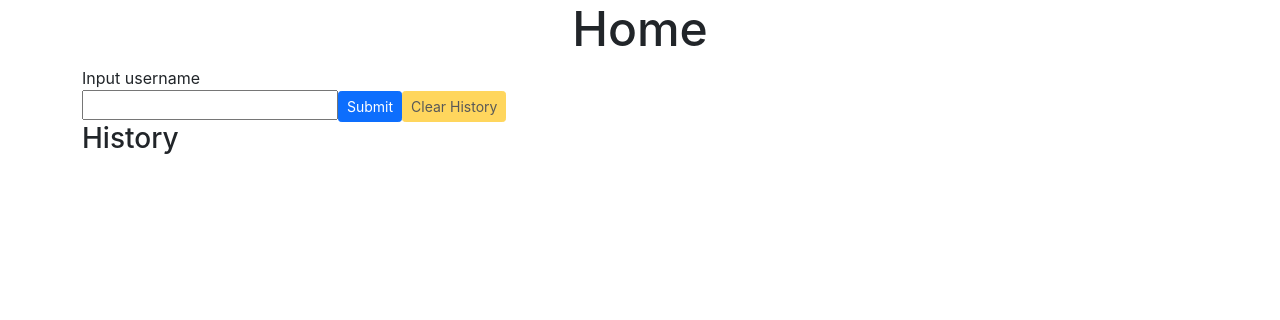
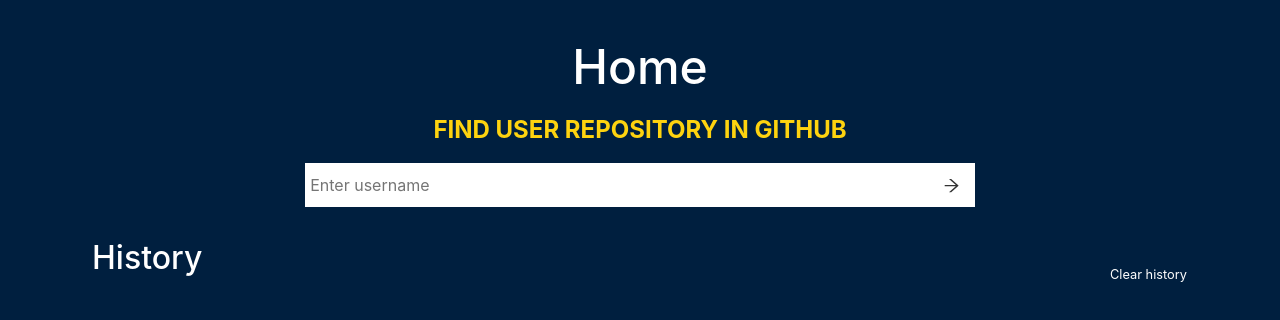
Before and after one commit to aleetsaiya/dcard-frontend-hw, a React (Create React App) app: page /dcard-frontend-hw in a window 1280 px wide. Shown: the top 320 px of the page. Built offline with nearby package versions, Linux system fonts and the light colour scheme; the HTML template or start-up script is replaced by a standard one.

Commit message:
style homepage

```diff
--- a/package.json
+++ b/package.json
@@ -13,6 +13,7 @@
     "react-bootstrap": "^2.1.1",
     "react-dom": "^17.0.2",
     "react-hot-toast": "^2.2.0",
+    "react-icons": "^4.3.1",
     "react-infinite-scroll-component": "^6.1.0",
     "react-router-dom": "^6.2.1",
     "react-scripts": "5.0.0",
--- a/src/components/Header.jsx
+++ b/src/components/Header.jsx
@@ -3,17 +3,14 @@
 
 const Header = (props) => {
   const { title } = props
-  const styleCenter = {
-    display: 'flex',
-    justifyContent: 'center',
-    alignItem: 'center'
-  }
-  const largeSize = {
-    fontSize: '3rem'
+  const headerStyle = {
+    marginTop: '30px',
+    textAlign: 'center',
+    padding: '0.5rem 0'
   }
   return (
-    <div style={styleCenter}>
-      <h2 style={largeSize}>{title}</h2>
+    <div style={headerStyle}>
+      <h1>{title}</h1>
     </div>
   )
 }
--- a/src/components/Layout.jsx
+++ b/src/components/Layout.jsx
@@ -9,6 +9,7 @@
     <Fragment>
       <Header title={title}></Header>
       <Container>{children}</Container>
+      <div style={{ height: '80px' }}></div>
     </Fragment>
   )
 }
--- a/src/index.css
+++ b/src/index.css
@@ -1,13 +1,116 @@
+* {
+  box-sizing: border-box;
+}
+
 body {
   margin: 0;
   font-family: -apple-system, BlinkMacSystemFont, 'Segoe UI', 'Roboto', 'Oxygen',
     'Ubuntu', 'Cantarell', 'Fira Sans', 'Droid Sans', 'Helvetica Neue',
     sans-serif;
-  -webkit-font-smoothing: antialiased;
-  -moz-osx-font-smoothing: grayscale;
+  background-color: #001f3f;
+  color: #fff;
 }
 
-code {
-  font-family: source-code-pro, Menlo, Monaco, Consolas, 'Courier New',
-    monospace;
+input {
+  color: #111;
+  padding: 10px 5px;
+  border: none;
+  margin-right: 8px;
+  width: 100%;
+  outline: none;
 }
+
+button {
+  border: none;
+  background-color: inherit;
+}
+
+h1 {
+  font-size: 3rem;
+}
+
+h2 {
+  font-size: 2rem;
+}
+
+h3 {
+  font-size: 1.5rem;
+}
+
+.hp-search {
+  text-align: center;
+  width: 60%;
+  margin: 0 auto;
+}
+
+.hp-search-title {
+  font-size: 1.5rem;
+  text-transform: uppercase;
+  color: #fed30f;
+  font-weight: bold;
+  margin-bottom: 15px;
+}
+
+.hp-search-input {
+  width: 100%;
+  position: relative;
+}
+
+.hp-search-input-submit {
+  position: absolute;
+  height: 100%;
+  top: 0px;
+  right: 8px;
+  color: #333;
+  font-size: 1.2rem;
+  font-weight: bold;
+}
+
+.hp-history {
+  margin-top: 2rem;
+}
+
+.hp-history-info {
+  display: flex;
+  padding-left: 10px;
+  margin-bottom: 10px;
+  position: relative;
+}
+
+.hp-history-info-title {
+  font-size: 2rem;
+}
+
+.hp-history-info-clear {
+  color: #fff;
+  font-size: .8rem;
+  position: absolute;
+  right: 5px;
+  bottom: 0px;
+}
+
+.hp-history-info-clear:hover {
+  color: #e7e7e7
+}
+
+
+@media (max-width: 768px){
+  div{
+    font-size: .8rem;
+  }
+  h1 {
+    font-size: 2.5rem;
+  }
+  h2 {
+    font-size: 1.5rem;
+  }
+  h3 {
+    font-size: 1.2rem;
+  }
+  .hp-search {
+    width: 80%;
+  }
+  .hp-search-title {
+    font-size: 1rem;
+  }
+}
--- a/src/pages/Home.jsx
+++ b/src/pages/Home.jsx
@@ -3,8 +3,8 @@
 import { getPath, listType } from '../globalSetting'
 import List from '../components/List'
 import Layout from '../components/Layout'
-import { Button } from 'react-bootstrap'
 import toast, { Toaster } from 'react-hot-toast'
+import { AiOutlineArrowRight } from 'react-icons/ai'
 
 const Home = () => {
   const [username, setUsername] = useState('')
@@ -51,7 +51,7 @@
           c === '-'
         )
       ) {
-        toast.error(`"${username}" is not a valid username`)
+        toast.error(username + ' is not a valid username')
         return false
       }
     }
@@ -80,26 +80,35 @@
 
   return (
     <Layout title="Home">
-      <div>Input username</div>
+      <div className="hp-search">
+        <div className="hp-search-title">Find user repository in github</div>
+        <div className="hp-search-input">
           <input
             value={username}
             onChange={handleChanged}
             onKeyDown={checkPressEnter}
+            placeholder="Enter username"
+            className=""
           />
-      <Button size="sm" onClick={submit}>
-        Submit
-      </Button>
-      <Button
-        variant="warning"
-        size="sm"
+          <button className="hp-search-input-submit" onClick={submit}>
+            <AiOutlineArrowRight />
+          </button>
+        </div>
+      </div>
+      <div className="hp-history">
+        <div className="hp-history-info">
+          <h3 className="hp-history-info-title">History</h3>
+          <button
+            className="hp-history-info-clear"
             onClick={clearHistory}
             disabled={searchHistory.length === 0}
           >
-        Clear History
-      </Button>
-      <h3>History</h3>
+            Clear history
+          </button>
+        </div>
         <List items={searchHistory} type={listType.homePage} />
         <Toaster position="bottom-center" reverseOrder={false} />
+      </div>
     </Layout>
   )
 }
--- a/src/pages/Repos.jsx
+++ b/src/pages/Repos.jsx
@@ -137,7 +137,6 @@
       <Image
         src={user.info.avatarUrl || ''}
         roundedCircle={true}
-        thumbnail={true}
         style={{ width: '150px' }}
       />
       <div>User name: {user.info.name}</div>
```
Also changed, not shown: 1 other file (tests, documents, lock files or other folders). Lines whose indentation alone changed are shown as unchanged.
